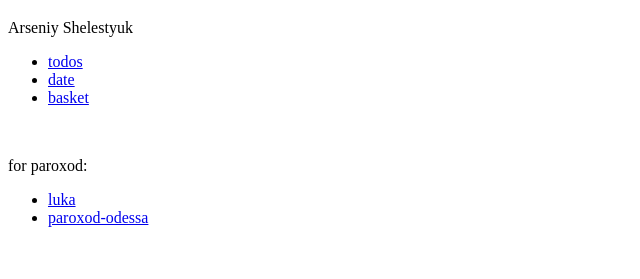
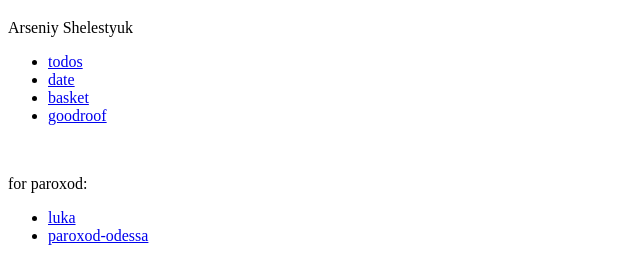
Before and after one commit to arsenlol/arsenlol.github.io, a plain HTML site: page index.html in a window 1280 px wide. Shown: the part 61-340 px from the top of the page, without its empty margins (0-640 px from the left). Drawn offline with Linux system fonts and the light colour scheme.

Commit message:
Update index.html

```diff
--- a/index.html
+++ b/index.html
@@ -13,6 +13,7 @@
            <li><a href="http://arsenlol.github.io/todos">todos</a></li>
            <li><a href="http://arsenlol.github.io/date_test">date</a></li>
            <li><a href="http://arsenlol.github.io/basket">basket</a></li>
+           <li><a href="http://arsenlol.github.io/goodroof">goodroof</a></li>
        </ul>
        <br>
        <p>for paroxod:</p>
```
